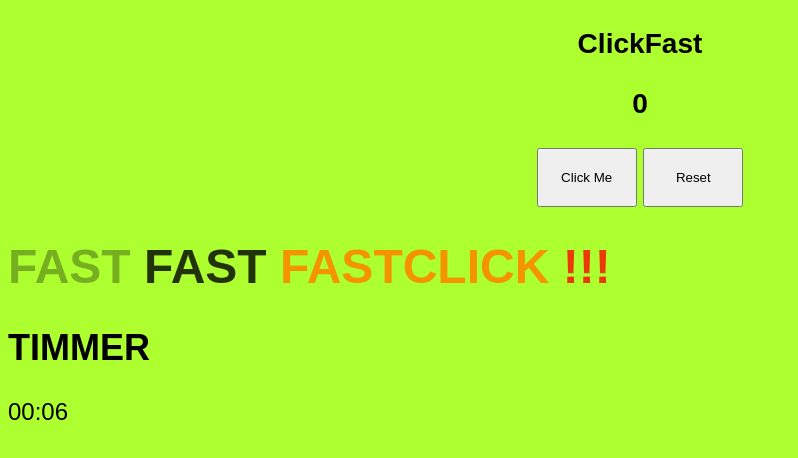
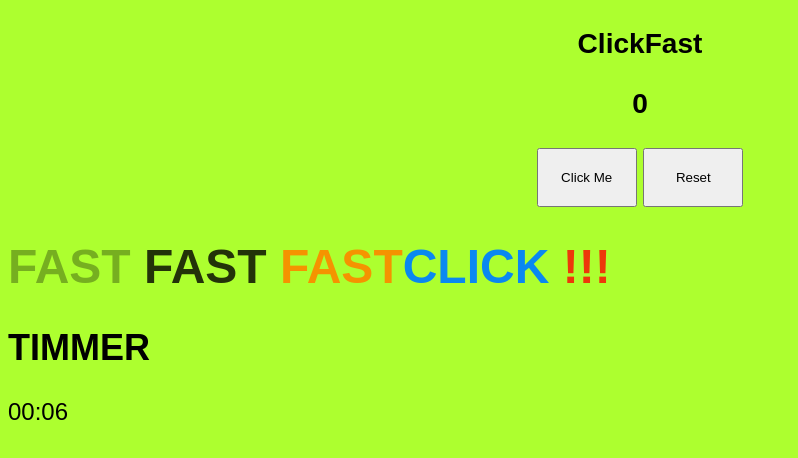
Before and after one commit to Emanuel-Cacuci/ClickFast, a plain HTML site: page index.html in a window 1280 px wide. Shown: the whole page, without its empty margins (0-798 px from the left). Drawn offline with Linux system fonts and the light colour scheme.

Commit message:
edit index and style

```diff
--- a/index.html
+++ b/index.html
@@ -25,7 +25,7 @@
 
 <!-- TIMMER -->
 
-<h1><span class="color2">FAST</span> <span class="color3">FAST</span> <span class="color">FASTCLICK <span class="color4">!!!</span></span></h1>
+<h1><span class="color2">FAST</span> <span class="color3">FAST</span> <span class="color">FAST<span class="color5">CLICK</span> <span class="color4">!!!</span></span></h1>
 
 <div id="safeTimer">
 <h2>TIMMER</h2>
--- a/style.css
+++ b/style.css
@@ -96,3 +96,8 @@ h1 {
 .color4{
   color: rgba(255, 0, 0, 0.781);
 }
+
+
+.color5{
+  color: rgb(10, 136, 240);
+}
```
